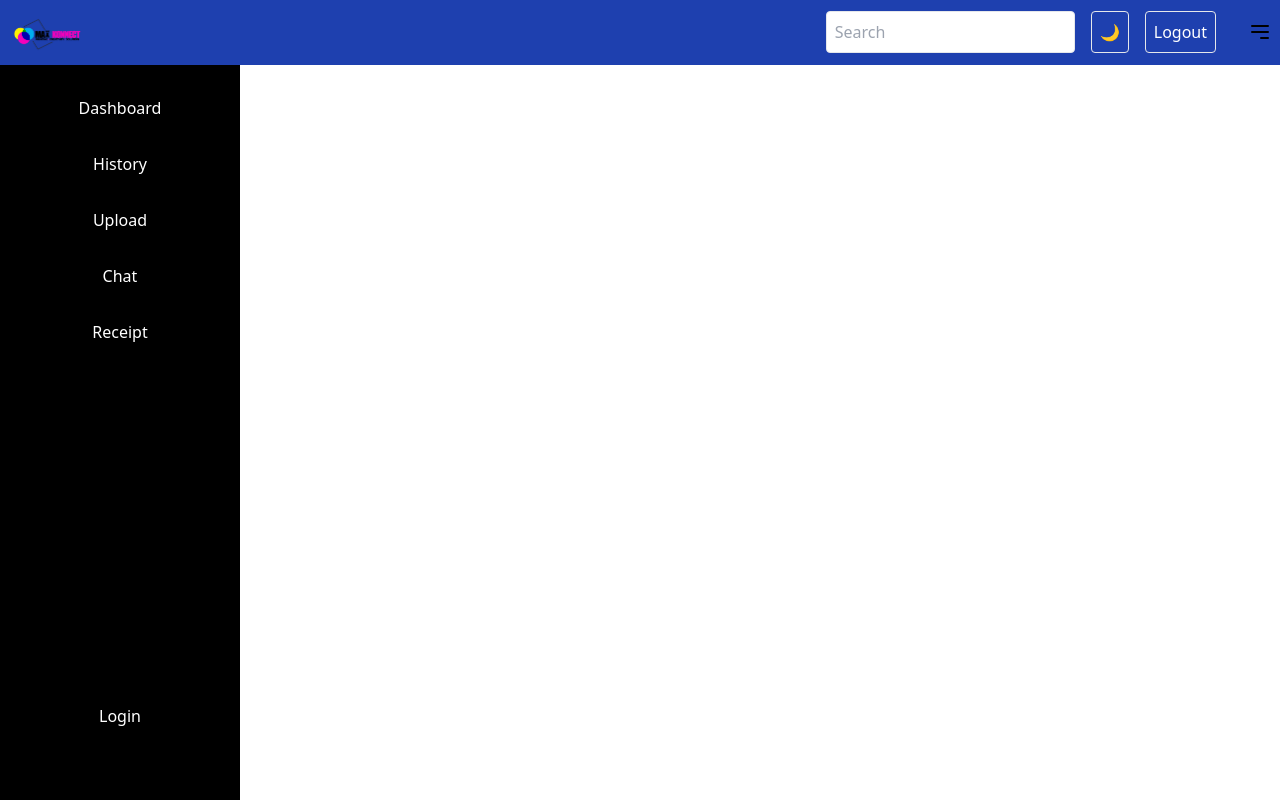
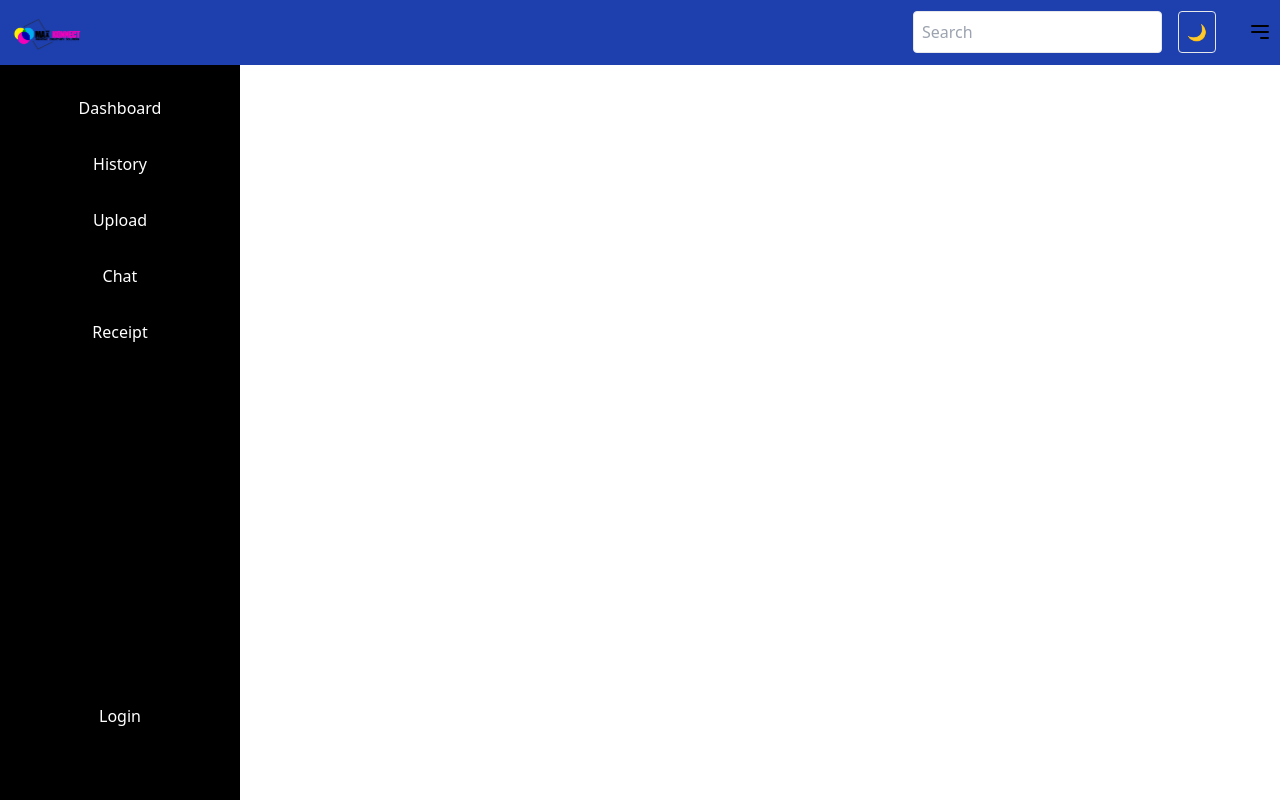
Before and after one commit to Maxzyto/Max_konnect, a React (Vite) app: page / in a window 1280 px wide. Built offline with nearby package versions, Linux system fonts and the light colour scheme.

Commit message:
navbar complete

```diff
--- a/src/components/Header.jsx
+++ b/src/components/Header.jsx
@@ -11,12 +11,6 @@ function Header({ darkMode, setDarkMode, toggleSidebar }) {
   // Function to toggle sidebar visibility
   const handleSidebarToggle = () => {
     toggleSidebar();
-  }
-
-
-  // Function to handle logout
-  const handleLogout = () => {
-    console.log("User logged out");
   }
 
 
@@ -46,9 +40,6 @@ function Header({ darkMode, setDarkMode, toggleSidebar }) {
         <button onClick={handleSidebarToggle} className="md:hidden text-white ">
           ☰
         </button>
-        <button onClick={handleLogout} className="border rounded p-2 text-white">
-          Logout
-        </button>
 
         <button onClick={handleSidebarToggle} className="hidden md:block text-white"></button>
           <svg
```
